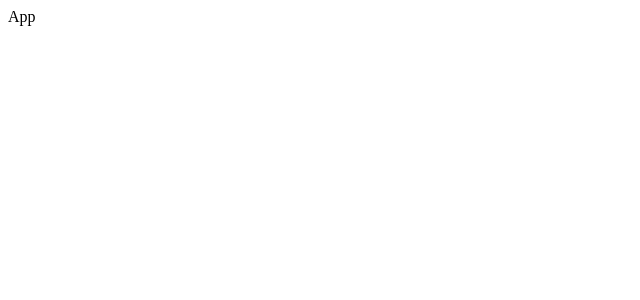
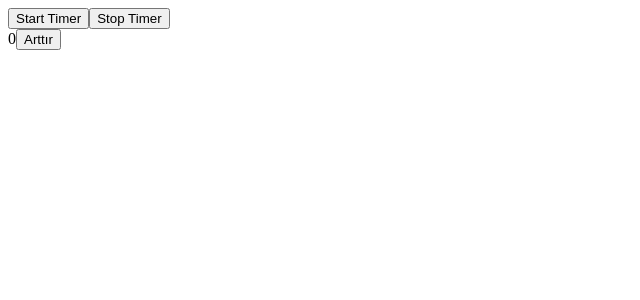
Before and after one commit to AbdullahBilir/Hafta11, a React (Create React App) app: page / in a window 1280 px wide. Shown: the top 300 px of the page, without its empty margins (0-640 px from the left). Built offline with nearby package versions, Linux system fonts and the light colour scheme.

Commit message:
useref timing örneği yapıldı

```diff
--- a/src/App.js
+++ b/src/App.js
@@ -1,5 +1,34 @@
-function App() {
-  return <>App</>;
+import { useEffect, useRef, useState } from "react";
+
+function Timer() {
+  const [sayac, setSayac] = useState(0);
+  const intervalRef = useRef();
+  const startTimer = () => {
+    intervalRef.current = setInterval(() => {
+      console.log("timetick");
+    }, 1000);
+  };
+
+  const stopTimer = () => {
+    clearInterval(intervalRef.current);
+  };
+
+  return (
+    <div>
+      {intervalRef.current}
+      <button onClick={startTimer}>Start Timer</button>
+      <button onClick={stopTimer}>Stop Timer</button>
+      <br />
+      {sayac}
+      <button
+        onClick={() => {
+          setSayac((eskideğer) => eskideğer + 5);
+        }}
+      >
+        Arttır
+      </button>
+    </div>
+  );
 }
 
-export default App;
+export default Timer;
```
